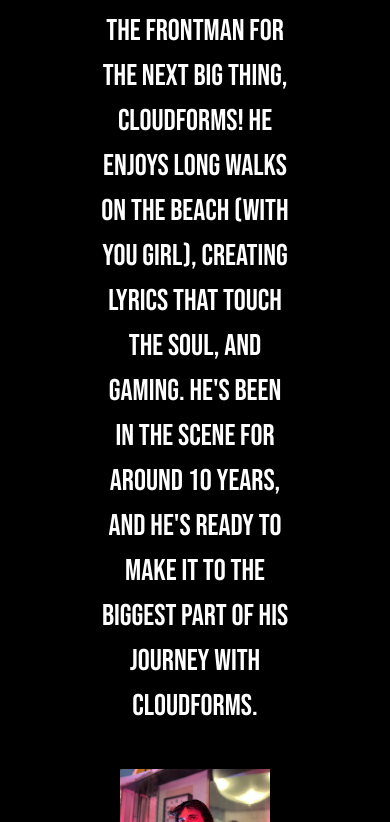
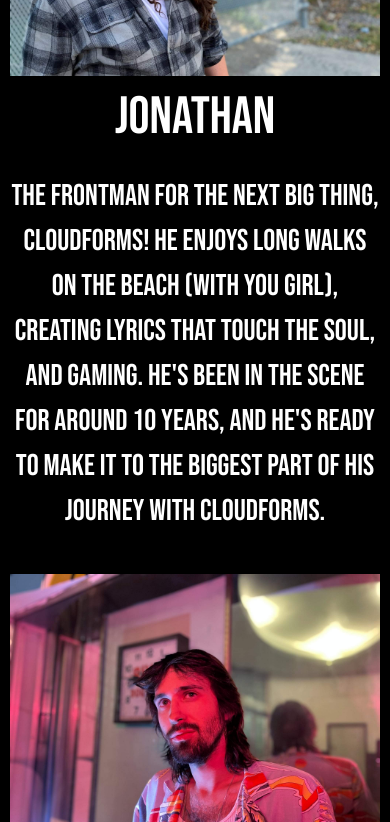
Before and after one commit to amrc8504/CloudFormsBand, a plain HTML site: page about.html in a window 390 px wide. Shown: the part 756-1578 px from the top of the page. Drawn offline with nearby package versions, Linux system fonts and the light colour scheme.

Commit message:
fixed sizing for smaller screens

```diff
--- a/style.css
+++ b/style.css
@@ -106,4 +106,17 @@ body{
     .welcome{
         display: block;
     }
+    #about-photo{
+        width:100%;
+        margin: 0;
+        padding-left: 10px;
+        padding-right: 10px;
+        padding-bottom: 10px;
+    }
+    .information-text{
+        margin-top: 0;
+        padding: 10px;
+        text-align: center;
+        color: white;
+    }
 }
```
